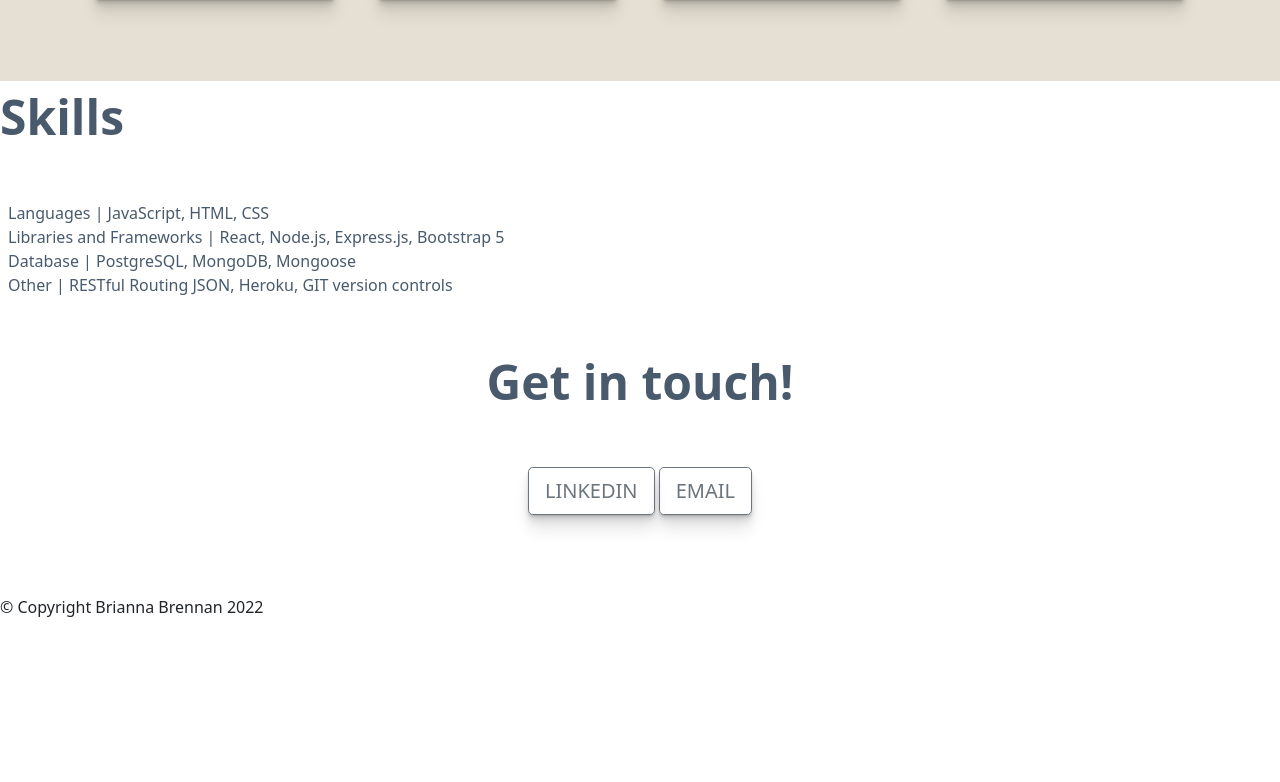
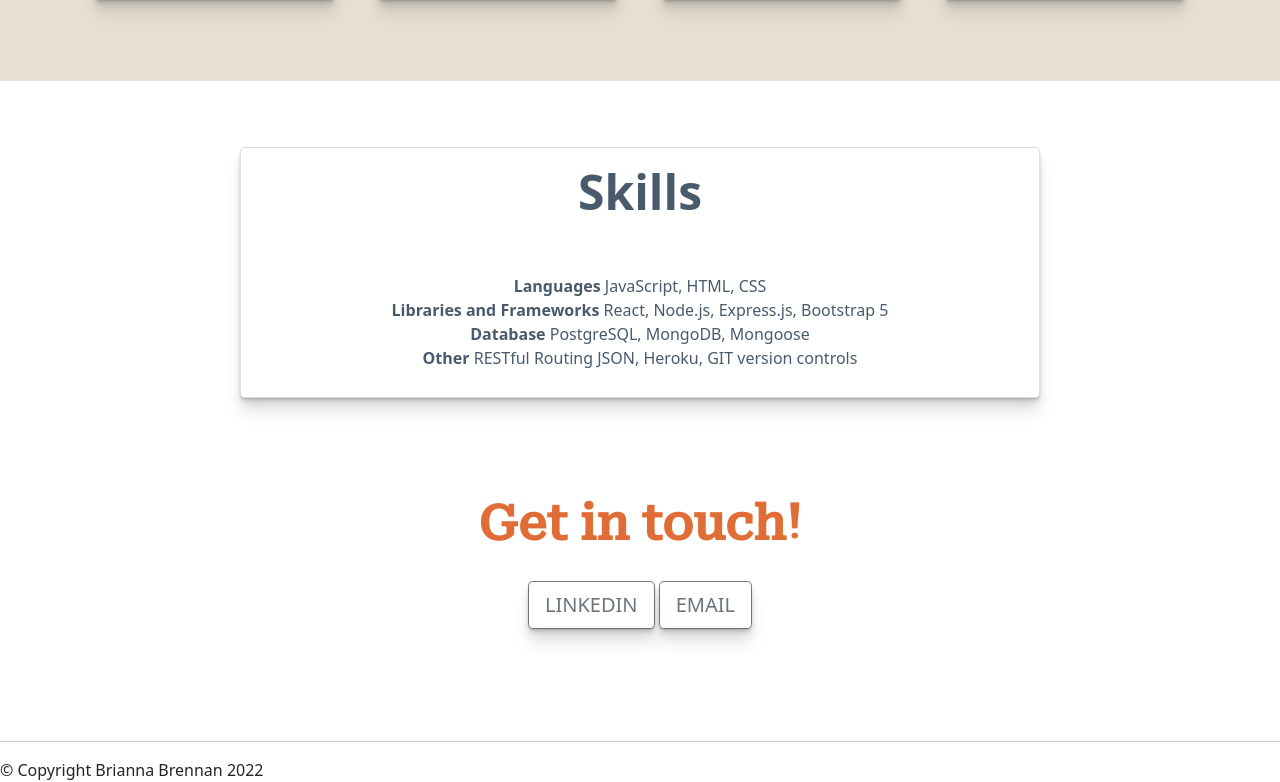
Before and after one commit to brianna-brennan/portfolio, a plain HTML site: page index.html in a window 1280 px wide. Shown: the part 1466-2248 px from the top of the page. Before the commit the page ends 2085 px from the top, so only its background shows below. Drawn offline with nearby package versions, Linux system fonts and the light colour scheme.

Commit message:
Added line to footer

```diff
--- a/index.html
+++ b/index.html
@@ -55,7 +55,7 @@
         </section>
 
     <section class="projects">
-        <h3 style= "text-align: left;">Projects</h3>
+        <h3 style= "text-align: center;">Projects</h3>
         <div class="container">
             <div class="row gap-3 text-center d-flex justify-content-evenly">
                     <div class="card" style="width: 15rem;">
@@ -102,14 +102,16 @@
             </div>
             </section>
 
-    <section class="skills">
+    <section class="skills gap-3 text-center d-flex justify-content-evenly">
+        <div class="card" style="width: 50rem;">
         <p class="skills-title">Skills</p> <br>
         <p class="skills-p">
-        Languages | JavaScript, HTML, CSS </br>
-        Libraries and Frameworks | React, Node.js, Express.js,  Bootstrap 5 </br>
-        Database | PostgreSQL, MongoDB, Mongoose </br>
-        Other | RESTful Routing JSON, Heroku, GIT version controls </br>
+        <strong>Languages</strong> JavaScript, HTML, CSS </br>
+        <strong>Libraries and Frameworks</strong> React, Node.js, Express.js,  Bootstrap 5 </br>
+        <strong>Database</strong> PostgreSQL, MongoDB, Mongoose </br>
+        <strong>Other</strong> RESTful Routing JSON, Heroku, GIT version controls </br>
         </p>
+        </div>
     </section>
 
     <section id="contact" class="contact">
@@ -124,11 +126,9 @@
         </div>
     </section>
 
+    <hr style="width:75% text-align center">
 
-    <section>
-    <footer class="copyright">&#169; Copyright Brianna Brennan 2022 </footer>
-    </section>
-
+    <div class="copyright">  &#169; Copyright Brianna Brennan 2022 </div>
 
     <script src="https://cdn.jsdelivr.net/npm/bootstrap@5.1.3/dist/js/bootstrap.bundle.min.js" integrity="sha384-ka7Sk0Gln4gmtz2MlQnikT1wXgYsOg+OMhuP+IlRH9sENBO0LRn5q+8nbTov4+1p" crossorigin="anonymous"></script>
 </body>
--- a/style.css
+++ b/style.css
@@ -63,19 +63,28 @@ h5 {
 }
 
 .skills {
-	background-color: white;
-	text-align: left;
+	background: white;
+	text-align: center;
+	padding-top: 4rem;
 }
 .skills-title {
 	font-size: 3em;
 	font-weight: bold;
+	padding-bottom: 0.2rem;
 }
 .skills-p {
-	padding: 0.5rem;
+	padding: 0.2rem;
 }
 .contact {
 	background-color: white;
-	padding-bottom: 5rem;
+	padding-bottom: 6rem;
+	padding-top: 4rem;
+}
+#bottom-contact {
+	color: #e06d35;
+	font-family: 'Roboto Serif', serif;
+	font-weight: bolder;
+	padding-bottom: 0.2rem;
 }
 #button-flex {
 	justify-content: space-evenly;
```
